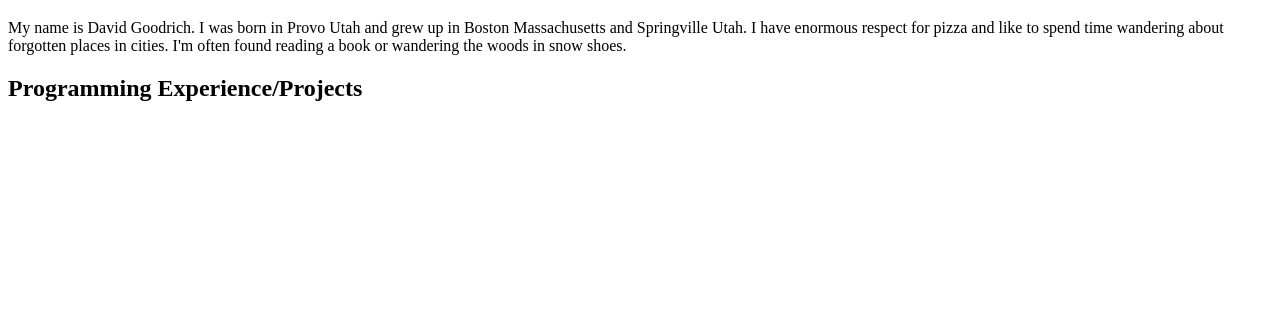
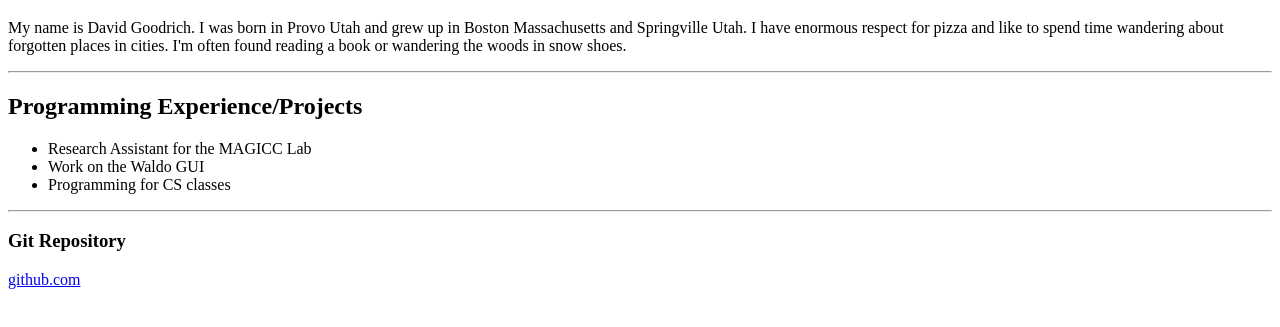
Before and after one commit to dagoodrich13/Activity3, a plain HTML site: page index.html in a window 1280 px wide. Shown: the part 61-388 px from the top of the page. Drawn offline with Linux system fonts and the light colour scheme.

Commit message:
added Programming Experience and a link to the projects git repository

```diff
--- a/index.html
+++ b/index.html
@@ -10,8 +10,16 @@
       pizza and like to spend time wandering about forgotten places in cities.
       I'm often found reading a book or wandering the woods in snow shoes.
     </p>
+    <hr>
+    <h2>Programming Experience/Projects</h2>
+    <ul>
+      <li>Research Assistant for the MAGICC Lab</li>
+      <li>Work on the Waldo GUI</li>
+      <li>Programming for CS classes</li>
+    </ul>
+    <hr>
+    <h3> Git Repository </h3>
+    <a href=https://github.com/dagoodrich13/Activity3> github.com </a>
 
-    <h2>Programming Experience/Projects</h2>
-    <ul></ul>
   </body>
 </html>
```
